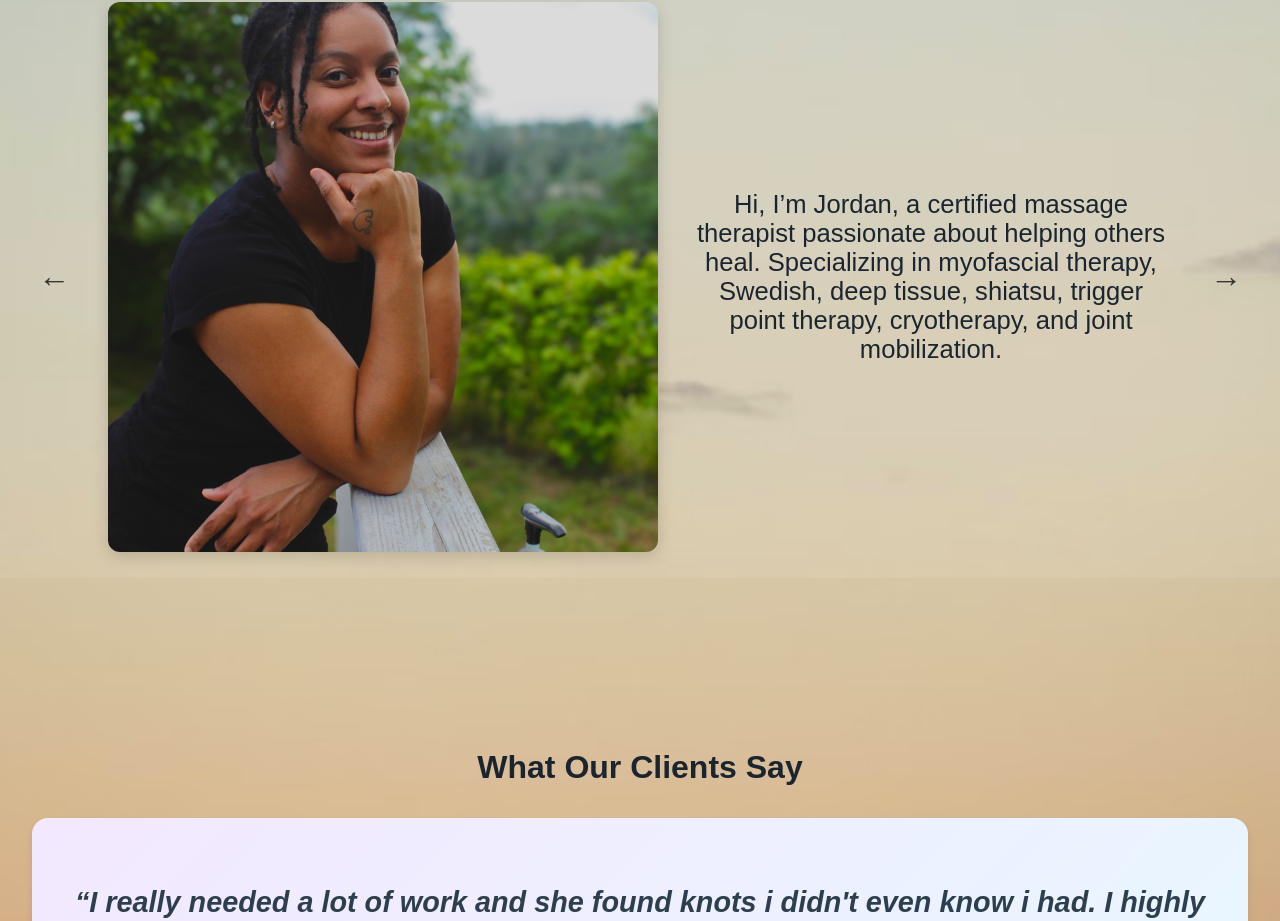
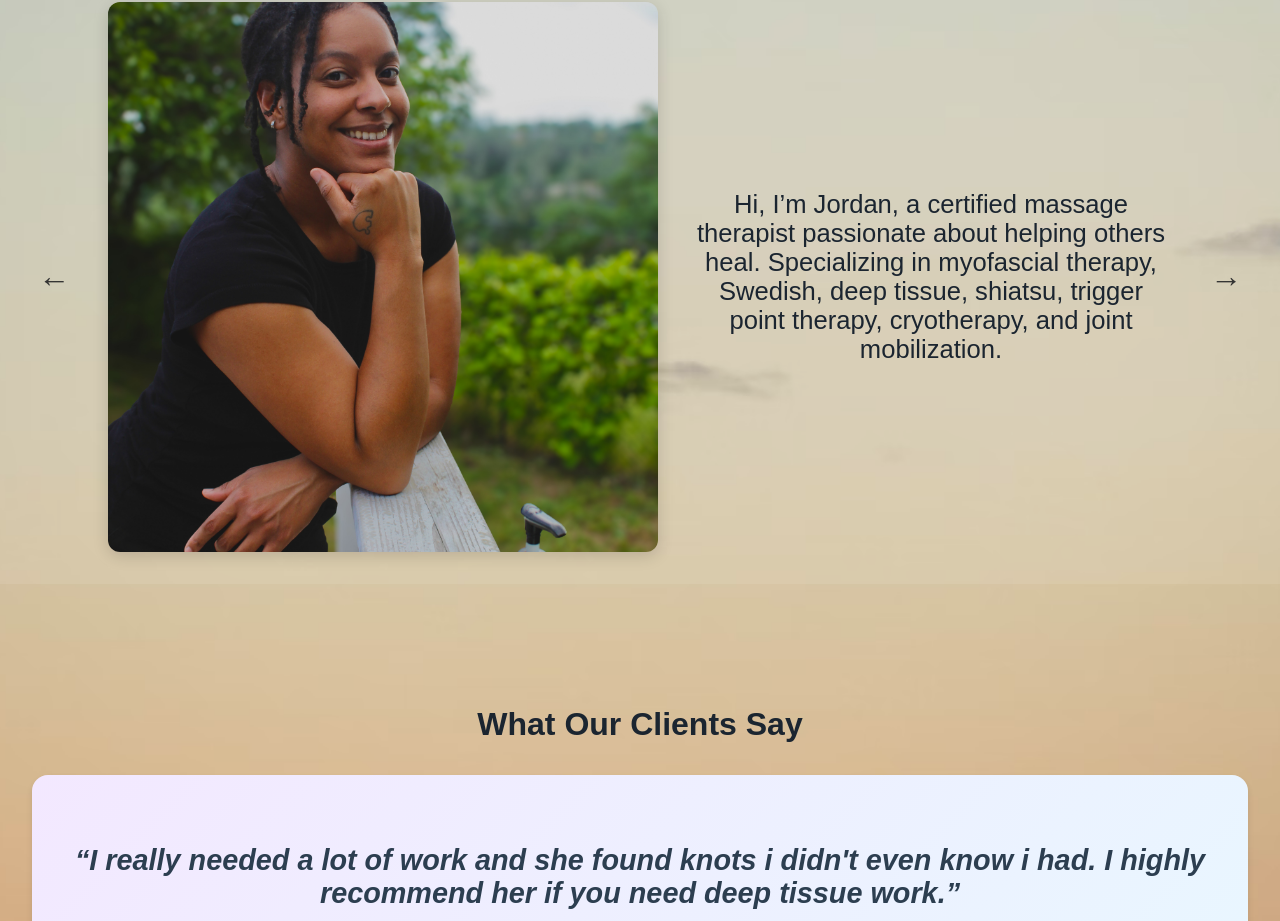
Before and after one commit to ProjectWhiz/Holisitc-Massage, a React (Create React App) app in the folder frontend/: page / in a window 1280 px wide. Shown: the part 926-1847 px from the top of the page. Built offline with nearby package versions, Linux system fonts and the light colour scheme.

Commit message:
Made changes to fix the overlapping sections bug

```diff
--- a/frontend/src/styles.css
+++ b/frontend/src/styles.css
@@ -555,7 +555,7 @@ nav .logo, .hero-navbar .logo {
 .vision-section {
     background-color: #ffffff15;
     text-align: center;
-    height: 80vh;
+    min-height: 80vh;
     padding: 2rem 2rem;
     color: #2c3e50;
 }
@@ -808,7 +808,7 @@ nav .logo, .hero-navbar .logo {
 }
 
 .impact-title {
-    padding-top: 5rem;
+    padding-top: 2rem;
     font-size: 2rem;
     font-weight: bold;
     color: #1b2530;
```
